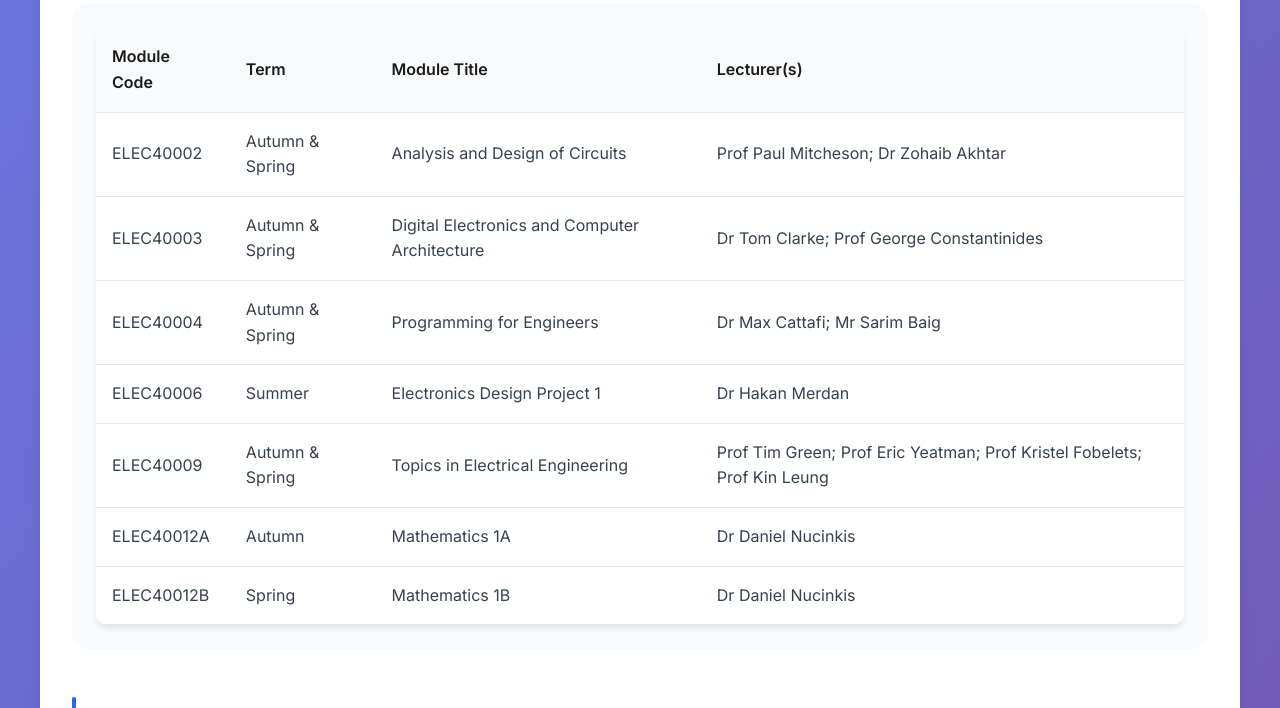
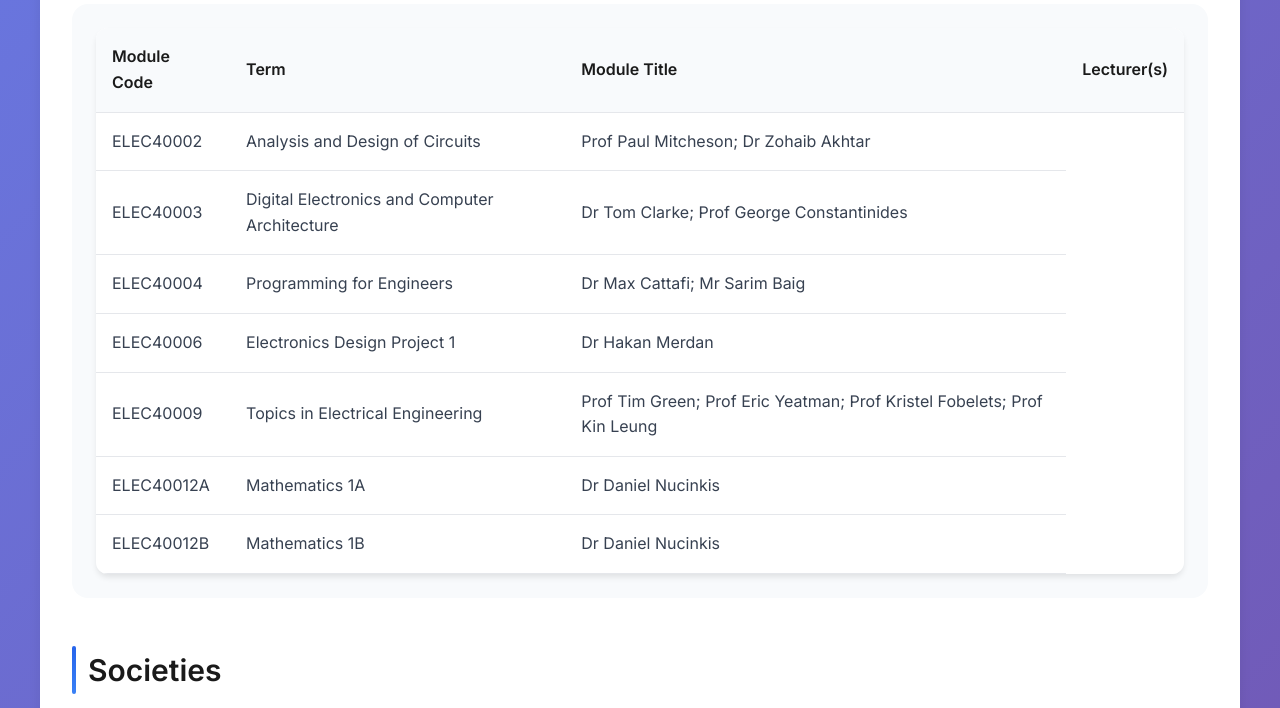
Before and after one commit to aa6dcc/aa6dcc.github.io, a plain HTML site: page index.html in a window 1280 px wide. Shown: the part 690-1398 px from the top of the page. Drawn offline with Linux system fonts and the light colour scheme.

Commit message:
remove terms

```diff
--- a/index.html
+++ b/index.html
@@ -508,13 +508,13 @@
                 </tr>
               </thead>
               <tbody>
-                <tr><td>ELEC40002</td><td>Autumn & Spring</td><td>Analysis and Design of Circuits</td><td>Prof Paul Mitcheson; Dr Zohaib Akhtar</td></tr>
-                <tr><td>ELEC40003</td><td>Autumn & Spring</td><td>Digital Electronics and Computer Architecture</td><td>Dr Tom Clarke; Prof George Constantinides</td></tr>
-                <tr><td>ELEC40004</td><td>Autumn & Spring</td><td>Programming for Engineers</td><td>Dr Max Cattafi; Mr Sarim Baig</td></tr>
-                <tr><td>ELEC40006</td><td>Summer</td><td>Electronics Design Project 1</td><td>Dr Hakan Merdan</td></tr>
-                <tr><td>ELEC40009</td><td>Autumn & Spring</td><td>Topics in Electrical Engineering</td><td>Prof Tim Green; Prof Eric Yeatman; Prof Kristel Fobelets; Prof Kin Leung</td></tr>
-                <tr><td>ELEC40012A</td><td>Autumn</td><td>Mathematics 1A</td><td>Dr Daniel Nucinkis</td></tr>
-                <tr><td>ELEC40012B</td><td>Spring</td><td>Mathematics 1B</td><td>Dr Daniel Nucinkis</td></tr>
+                <tr><td>ELEC40002</td><td>Analysis and Design of Circuits</td><td>Prof Paul Mitcheson; Dr Zohaib Akhtar</td></tr>
+                <tr><td>ELEC40003</td><td>Digital Electronics and Computer Architecture</td><td>Dr Tom Clarke; Prof George Constantinides</td></tr>
+                <tr><td>ELEC40004</td><td>Programming for Engineers</td><td>Dr Max Cattafi; Mr Sarim Baig</td></tr>
+                <tr><td>ELEC40006</td><td>Electronics Design Project 1</td><td>Dr Hakan Merdan</td></tr>
+                <tr><td>ELEC40009</td><td>Topics in Electrical Engineering</td><td>Prof Tim Green; Prof Eric Yeatman; Prof Kristel Fobelets; Prof Kin Leung</td></tr>
+                <tr><td>ELEC40012A</td><td>Mathematics 1A</td><td>Dr Daniel Nucinkis</td></tr>
+                <tr><td>ELEC40012B</td><td>Mathematics 1B</td><td>Dr Daniel Nucinkis</td></tr>
               </tbody>
             </table>
           </div>
@@ -532,16 +532,16 @@
                 </tr>
               </thead>
               <tbody>
-                <tr><td>ELEC50002</td><td>Spring</td><td>Communications</td><td>Prof Deniz Gunduz</td></tr>
-                <tr><td>ELEC50004</td><td>Spring</td><td>Control Systems</td><td>Prof Thomas Parisini</td></tr>
-                <tr><td>ELEC50006</td><td>Autumn</td><td>Discrete Mathematics</td><td>Dr Dan Goodman</td></tr>
-                <tr><td>ELEC50009</td><td>Spring</td><td>Information Processing</td><td>Dr Aaron Zhao; Mr Sarim Baig</td></tr>
-                <tr><td>ELEC50010</td><td>Autumn & Spring</td><td>Instruction Architectures and Compilers</td><td>Dr John Wickerson; Prof Peter Cheung</td></tr>
-                <tr><td>ELEC50011A</td><td>Autumn</td><td>Mathematics for Engineers IIA</td><td>Dr Daniel Nucinkis; Dr Stefan Vlaski</td></tr>
-                <tr><td>ELEC50011B</td><td>Autumn</td><td>Mathematics for Engineers IIB</td><td>Dr Stefan Vlaski</td></tr>
-                <tr><td>ELEC50013</td><td>Autumn</td><td>Signals and Systems</td><td>Prof Patrick Naylor</td></tr>
-                <tr><td>ELEC50014</td><td>Autumn</td><td>Software Systems</td><td>Mr Sarim Baig</td></tr>
-                <tr><td>ELEC50015</td><td>Autumn & Spring</td><td>Electronics Design Project 2</td><td>Dr Edward Stott</td></tr>
+                <tr><td>ELEC50002</td><td>Communications</td><td>Prof Deniz Gunduz</td></tr>
+                <tr><td>ELEC50004</td><td>Control Systems</td><td>Prof Thomas Parisini</td></tr>
+                <tr><td>ELEC50006</td><td>Discrete Mathematics</td><td>Dr Dan Goodman</td></tr>
+                <tr><td>ELEC50009</td><td>Information Processing</td><td>Dr Aaron Zhao; Mr Sarim Baig</td></tr>
+                <tr><td>ELEC50010</td><td>Instruction Architectures and Compilers</td><td>Dr John Wickerson; Prof Peter Cheung</td></tr>
+                <tr><td>ELEC50011A</td><td>Mathematics for Engineers IIA</td><td>Dr Daniel Nucinkis; Dr Stefan Vlaski</td></tr>
+                <tr><td>ELEC50011B</td><td>Mathematics for Engineers IIB</td><td>Dr Stefan Vlaski</td></tr>
+                <tr><td>ELEC50013</td><td>Signals and Systems</td><td>Prof Patrick Naylor</td></tr>
+                <tr><td>ELEC50014</td><td>Software Systems</td><td>Mr Sarim Baig</td></tr>
+                <tr><td>ELEC50015</td><td>Electronics Design Project 2</td><td>Dr Edward Stott</td></tr>
               </tbody>
             </table>
           </div>
```
